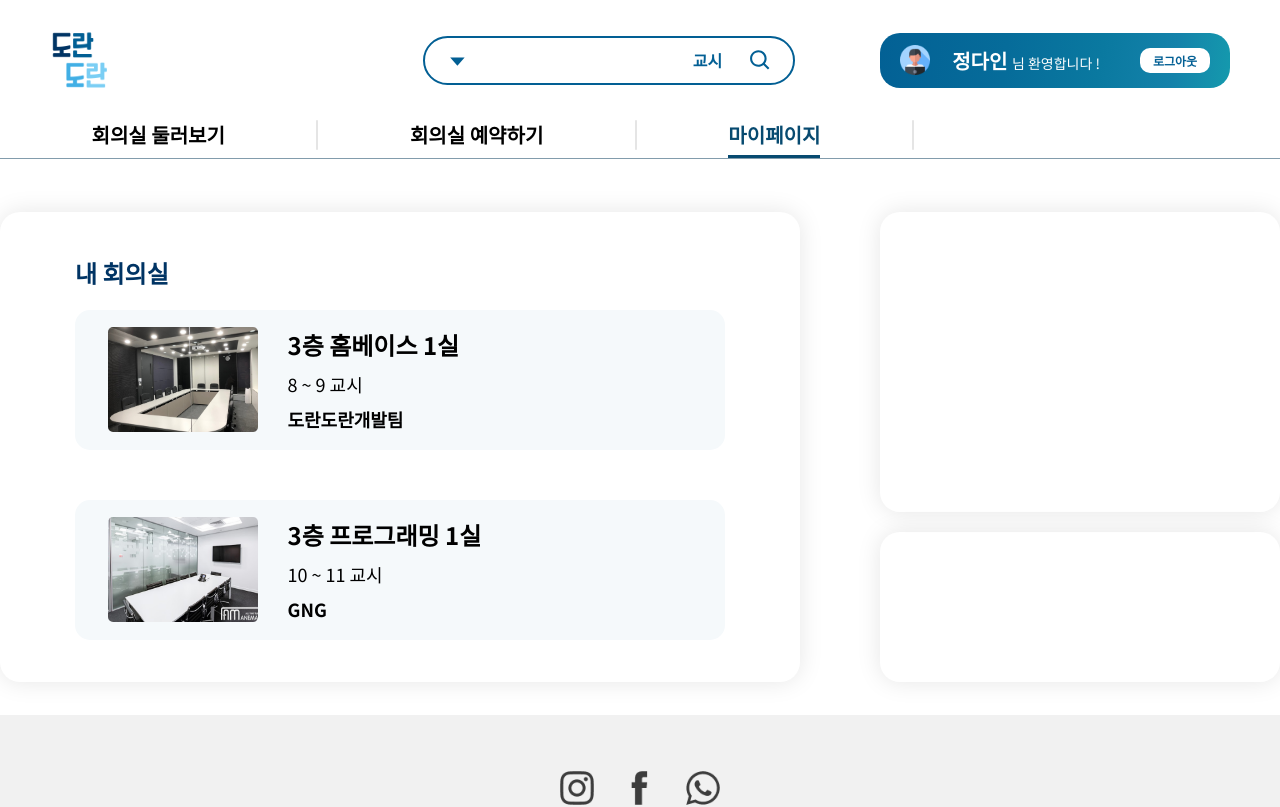
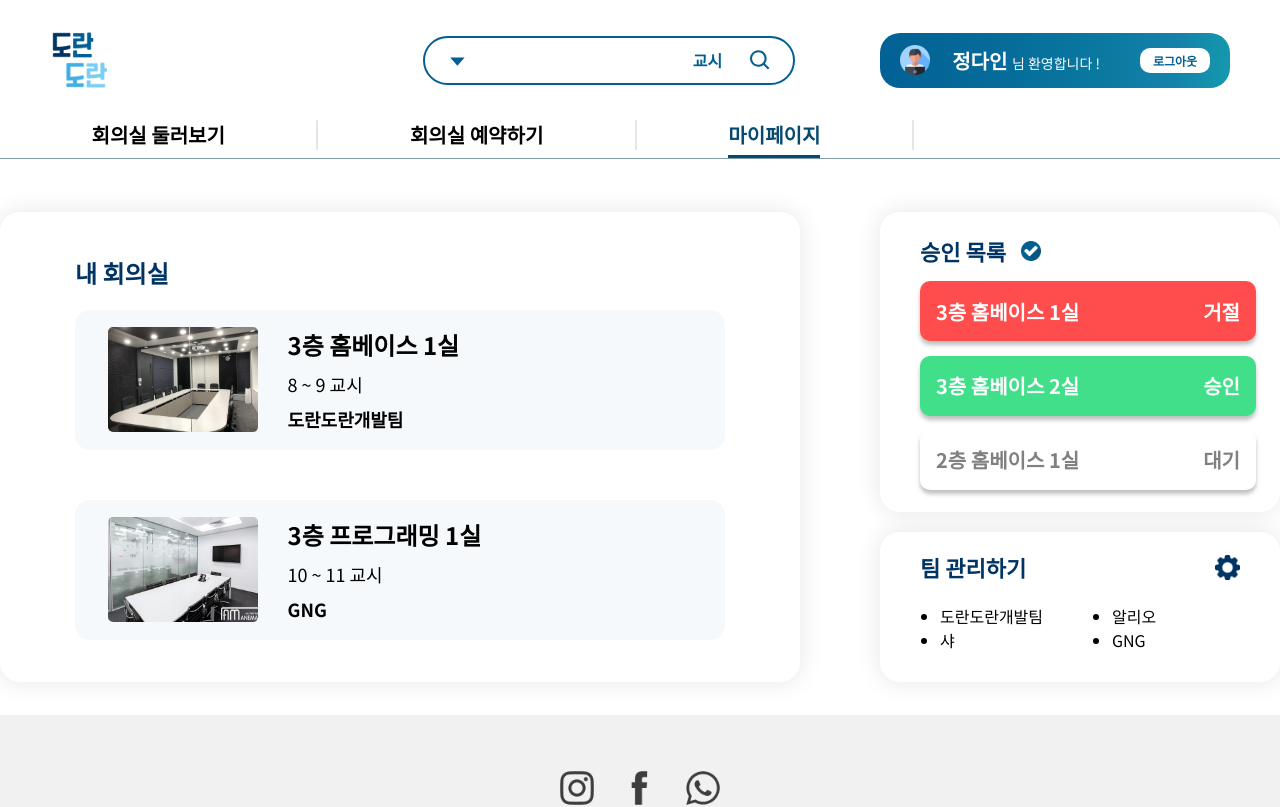
Before and after one commit to Doran-Doran-development/Doran-Doran-Client, a React (Create React App) app: page /Mypage in a window 1280 px wide. Shown: the top 807 px of the page. Built offline with nearby package versions, Linux system fonts and the light colour scheme.

Commit message:
[Update] approval list and team management

```diff
--- a/src/Components/My/My.js
+++ b/src/Components/My/My.js
@@ -7,10 +7,12 @@ import {
   MyRoomContainer,
   MyRoom,
   ListContainer,
-  TeamContainer
+  TeamContainer,
 } from "./Styled";
 import room1 from "../../img/room1.png";
 import room2 from "../../img/room2.png";
+import checked from "../../img/checked.png";
+import setting from "../../img/settings.png";
 
 const My = () => {
   return (
@@ -23,27 +25,63 @@ const My = () => {
               <div className='wrap'>
                 <img src={room1}></img>
                 <div className='textBox'>
-                    <div className="roomName">3층 홈베이스 1실</div>
-                    <div className="time">8 ~ 9 교시</div>
-                    <div className="teamName">도란도란개발팀</div>
+                  <div className='roomName'>3층 홈베이스 1실</div>
+                  <div className='time'>8 ~ 9 교시</div>
+                  <div className='teamName'>도란도란개발팀</div>
                 </div>
               </div>
             </MyRoom>
             <MyRoom>
-            <div className='wrap'>
+              <div className='wrap'>
                 <img src={room2}></img>
                 <div className='textBox'>
-                    <div className="roomName">3층 프로그래밍 1실</div>
-                    <div className="time">10 ~ 11 교시</div>
-                    <div className="teamName">GNG</div>
+                  <div className='roomName'>3층 프로그래밍 1실</div>
+                  <div className='time'>10 ~ 11 교시</div>
+                  <div className='teamName'>GNG</div>
                 </div>
               </div>
             </MyRoom>
           </MyRoomContainer>
         </MyRoomBox>
         <ControlWrapper>
-            <ListContainer></ListContainer>
-            <TeamContainer></TeamContainer>
+          <ListContainer>
+            <div className='listWrap'>
+              <div className='listTop'>
+                <span>승인 목록</span>
+                <img src={checked}></img>
+              </div>
+              <div className='listContainer refusal'>
+                <span>3층 홈베이스 1실</span>
+                <span>거절</span>
+              </div>
+              <div className='listContainer approval'>
+                <span>3층 홈베이스 2실</span>
+                <span>승인</span>
+              </div>
+              <div className='listContainer waiting'>
+                <span>2층 홈베이스 1실</span>
+                <span>대기</span>
+              </div>
+            </div>
+          </ListContainer>
+          <TeamContainer>
+            <div className='teamWrap'>
+              <div className='teamTop'>
+                <span>팀 관리하기</span>
+                <img src={setting}></img>
+              </div>
+              <div className='teamName'>
+                <ul>
+                  <li>도란도란개발팀</li>
+                  <li>샤</li>
+                </ul>
+                <ul>
+                  <li>알리오</li>
+                  <li>GNG</li>
+                </ul>
+              </div>
+            </div>
+          </TeamContainer>
         </ControlWrapper>
       </MyContentBox>
     </MyPageWrapper>
--- a/src/Components/My/Styled.js
+++ b/src/Components/My/Styled.js
@@ -93,6 +93,54 @@ export const ListContainer = styled.div`
   height: 300px;
   border-radius: 20px;
   box-shadow: 0px 0px 25px 0px rgba(0, 0, 0, 0.1);
+  display: flex;
+  justify-content: center;
+  align-items: center;
+  .listWrap {
+    width: 80%;
+    height: 85%;
+    display: flex;
+    flex-direction: column;
+    justify-content: space-between;
+    .listTop {
+      display: flex;
+      align-items: center;
+      span {
+        font-size: 22px;
+        font-weight: bold;
+        color: #003464;
+      }
+      img {
+        width: 20px;
+        height: 20px;
+        margin-left: 15px;
+      }
+    }
+    .listContainer {
+      width: 95%;
+      height: 60px;
+      display: flex;
+      justify-content: space-between;
+      align-items: center;
+      border-radius: 10px;
+      padding: 0 5%;
+      font-size: 20px;
+      font-weight: bold;
+      box-shadow: 0px 4px 4px 0px rgba(0, 0, 0, 0.25);
+    }
+    .refusal {
+      background-color: #ff4d4d;
+      color: #ffffff;
+    }
+    .approval {
+      background-color: #42df8a;
+      color: #ffffff;
+    }
+    .waiting {
+      background-color: #ffffff;
+      color: #808080;
+    }
+  }
 `;
 
 export const TeamContainer = styled.div`
@@ -100,4 +148,39 @@ export const TeamContainer = styled.div`
   height: 150px;
   border-radius: 20px;
   box-shadow: 0px 0px 25px 0px rgba(0, 0, 0, 0.1);
+  display: flex;
+  justify-content: center;
+  align-items: center;
+  .teamWrap {
+    width: 80%;
+    height: 75%;
+    display: flex;
+    flex-direction: column;
+    justify-content: space-between;
+    .teamTop {
+      width: 100%;
+      display: flex;
+      justify-content: space-between;
+      align-items: center;
+      span {
+        font-size: 22px;
+        font-weight: bold;
+        color: #003464;
+      }
+      img {
+        width: 25px;
+        height: 25px;
+      }
+    }
+    .teamName{
+      width: 100%;
+      height: 60px;
+      display: flex;
+      justify-content: space-between;
+      ul{
+        width: 40%;
+        padding-left: 20px;
+      }
+    }
+  }
 `;
```
Also changed, not shown: src/img/checked.png (added), src/img/settings.png (added).
